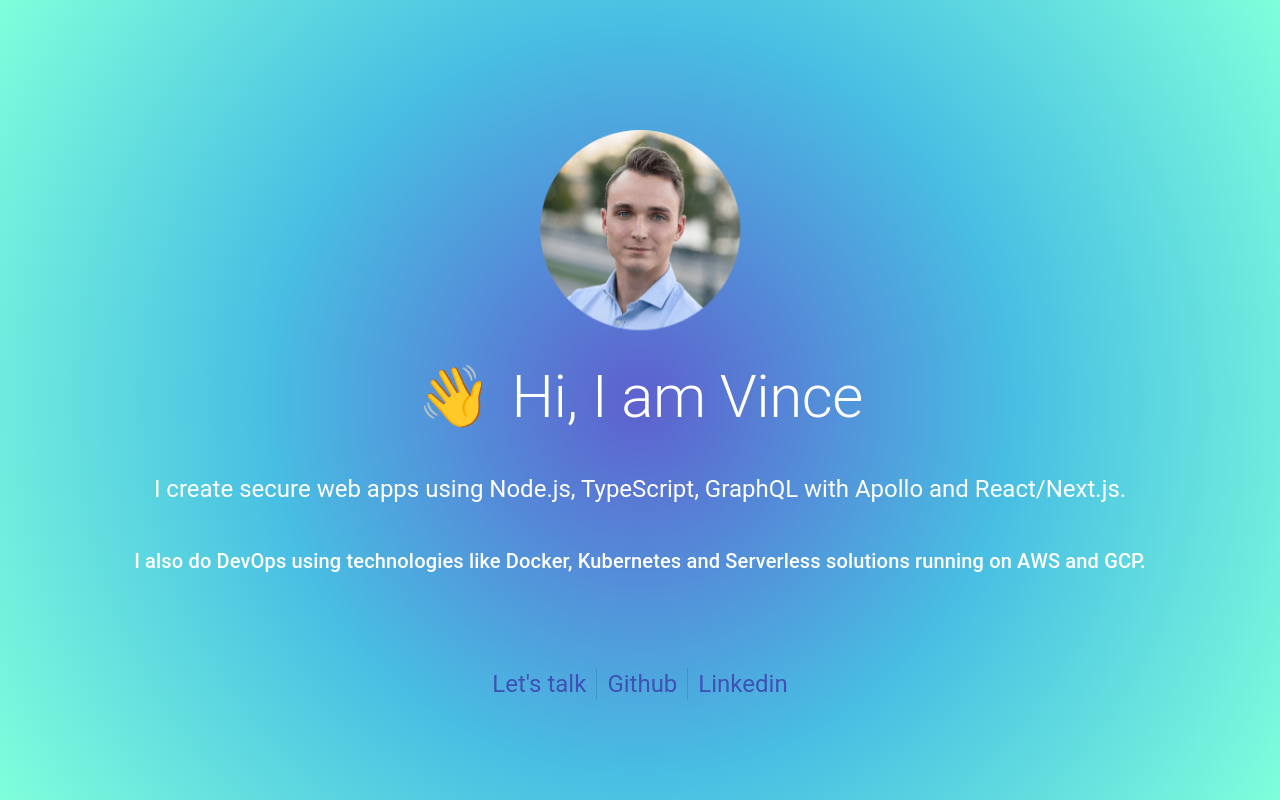
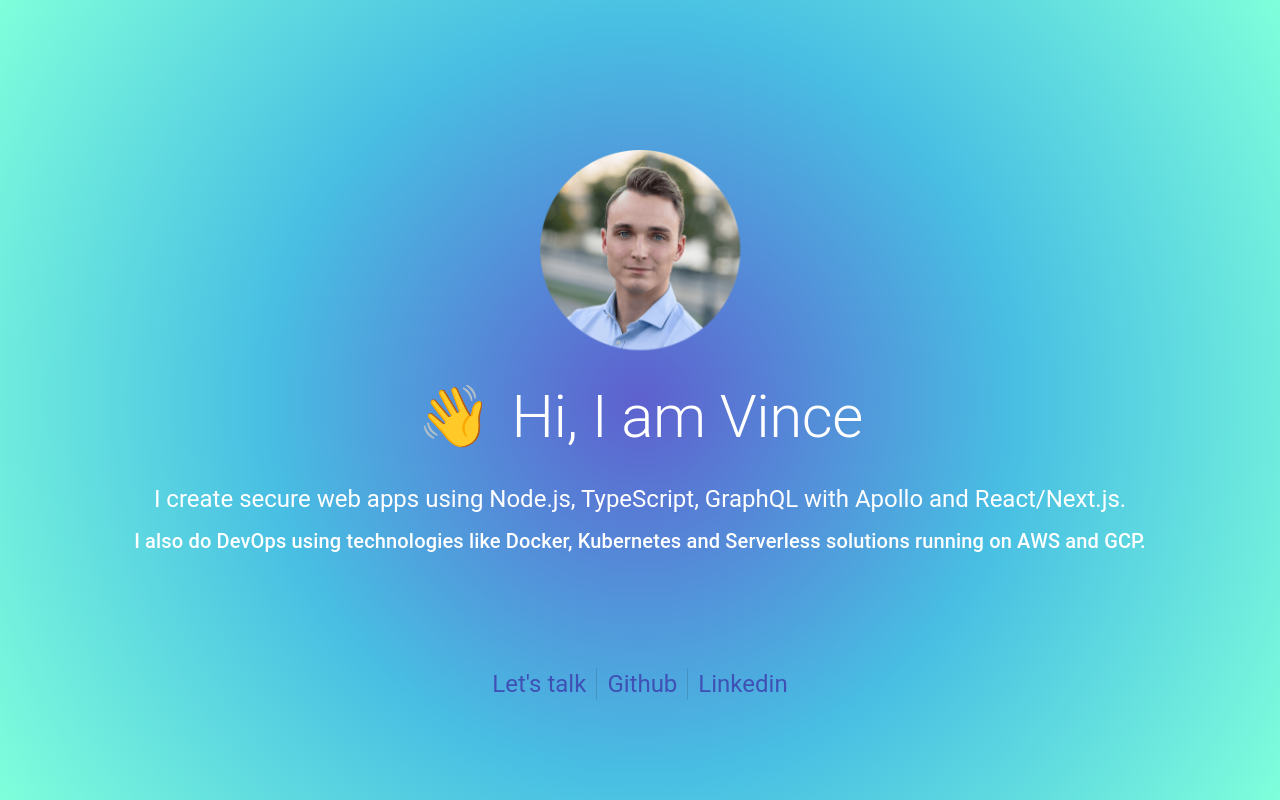
Before and after one commit to codingbiro/intro, a React (Create React App) app: page / in a window 1280 px wide. Shown: the top 800 px of the page. Built offline with nearby package versions, Linux system fonts and the light colour scheme.

Commit message:
Update Tempapp.tsx

```diff
--- a/src/Tempapp.tsx
+++ b/src/Tempapp.tsx
@@ -53,10 +53,10 @@ export default function Tempapp() {
               default: { duration: 2 },
             }}
           >
-            <Typography variant="h5" style={{ paddingTop: '40px' }}>
+            <Typography variant="h5" style={{ paddingTop: '30px' }}>
               I create secure web apps using Node.js, TypeScript, GraphQL with Apollo and React/Next.js.
             </Typography>
-            <Typography variant="h6" style={{ paddingTop: '40px' }}>
+            <Typography variant="h6" style={{ paddingTop: '10px' }}>
               I also do DevOps using technologies like Docker, Kubernetes and Serverless solutions running on AWS and GCP.
             </Typography>
           </motion.div>
```
